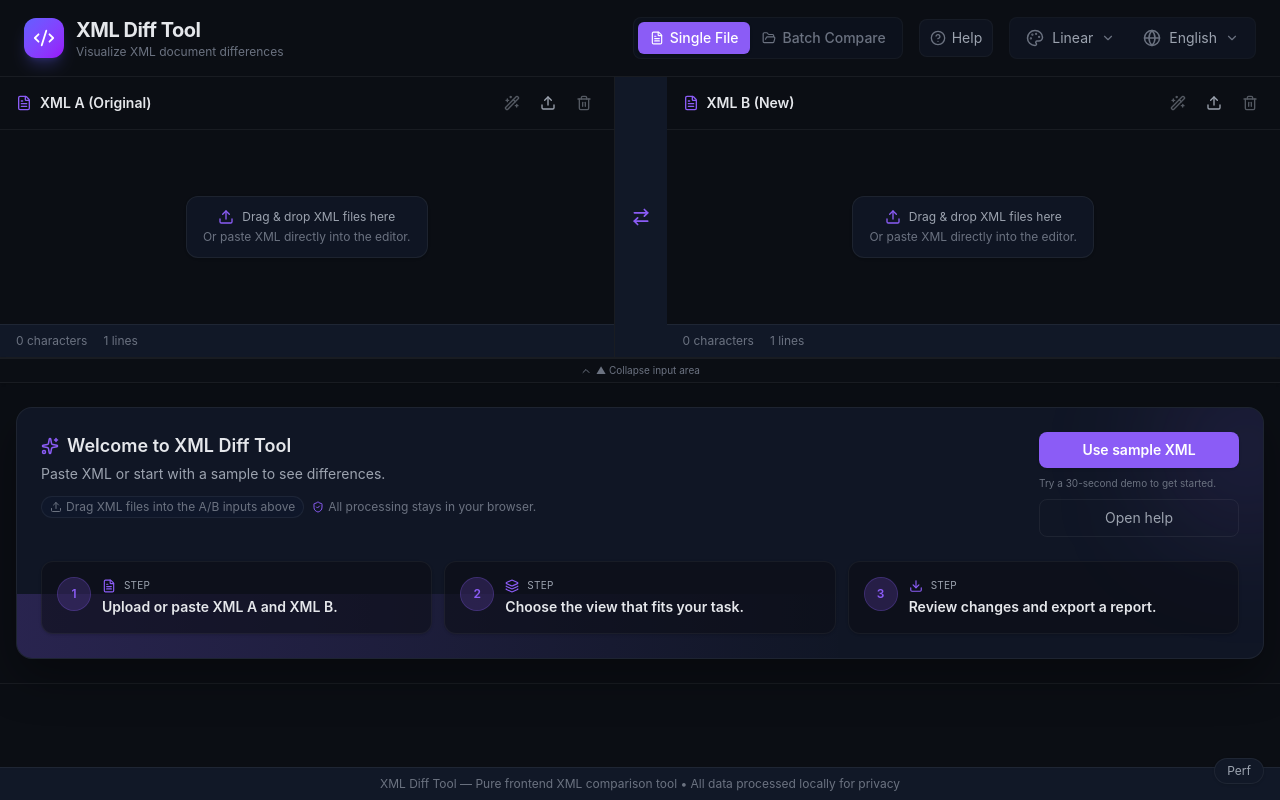
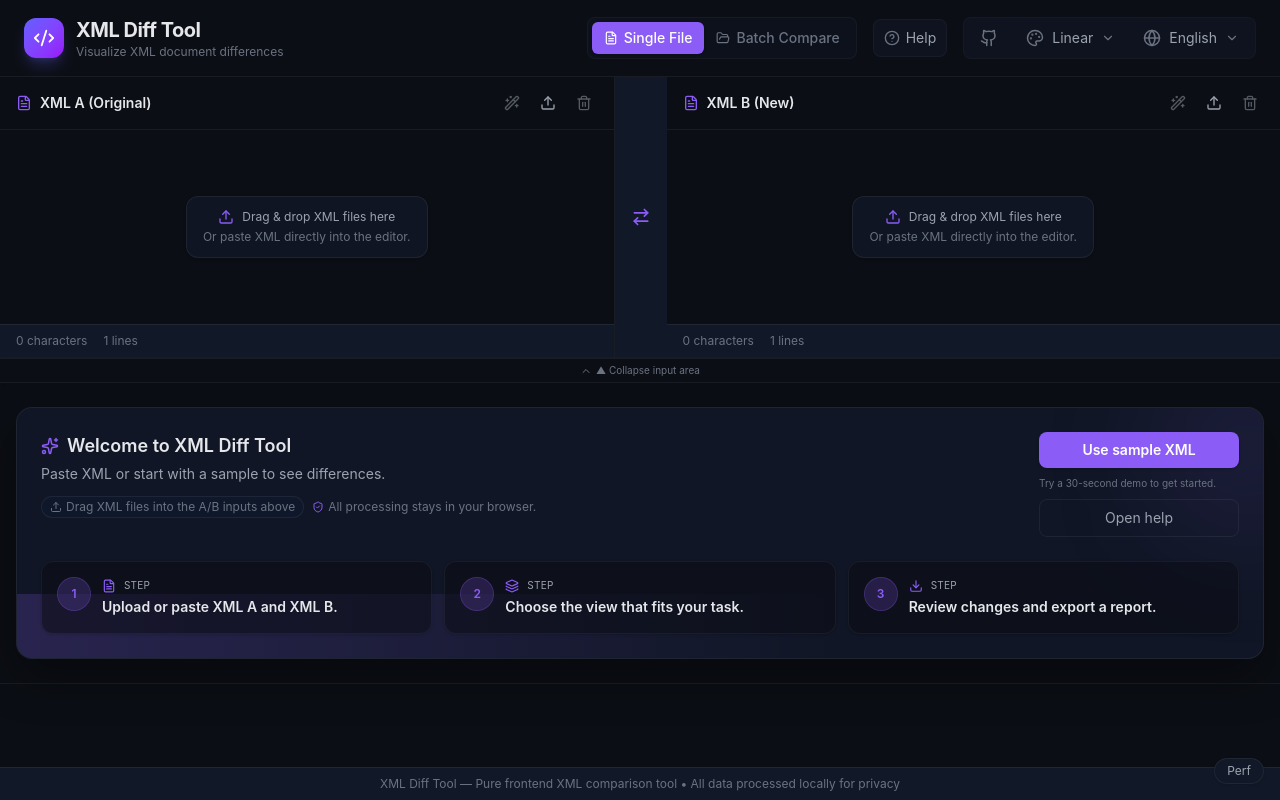
Before and after one commit to adalf0722/xml_diff_tool, a React (Vite) app: page / in a window 1280 px wide. Built offline with nearby package versions, Linux system fonts and the light colour scheme.

Commit message:
Add GitHub link in header

```diff
--- a/src/components/Header.tsx
+++ b/src/components/Header.tsx
@@ -4,7 +4,7 @@
  */
 
 import { useState, useRef, useEffect } from 'react';
-import { Code2, Globe, ChevronDown, Palette, FileText, FolderOpen, HelpCircle } from 'lucide-react';
+import { Code2, Globe, ChevronDown, Palette, FileText, FolderOpen, HelpCircle, Github } from 'lucide-react';
 import { useTheme } from '../contexts/ThemeContext';
 import { useLanguage } from '../contexts/LanguageContext';
 import { THEME_STYLES } from '../themes';
@@ -127,6 +127,16 @@ export function Header({ mode = 'single', onModeChange, onOpenHelp }: HeaderProp
 
         {/* Settings Group - Preferences */}
         <div className="flex items-center gap-1 bg-[var(--color-bg-secondary)]/60 rounded-lg px-1 py-0.5 border border-[var(--color-border)]/40">
+          <a
+            href="https://github.com/adalf0722/xml_diff_tool"
+            target="_blank"
+            rel="noreferrer"
+            className="flex items-center gap-2 px-3 py-2 rounded-lg hover:bg-[var(--color-bg-tertiary)] transition-colors"
+            title="GitHub"
+            aria-label="GitHub"
+          >
+            <Github size={18} className="text-[var(--color-text-muted)]" />
+          </a>
           {/* Theme Style Selector */}
           <div className="relative" ref={styleMenuRef}>
           <button
```
